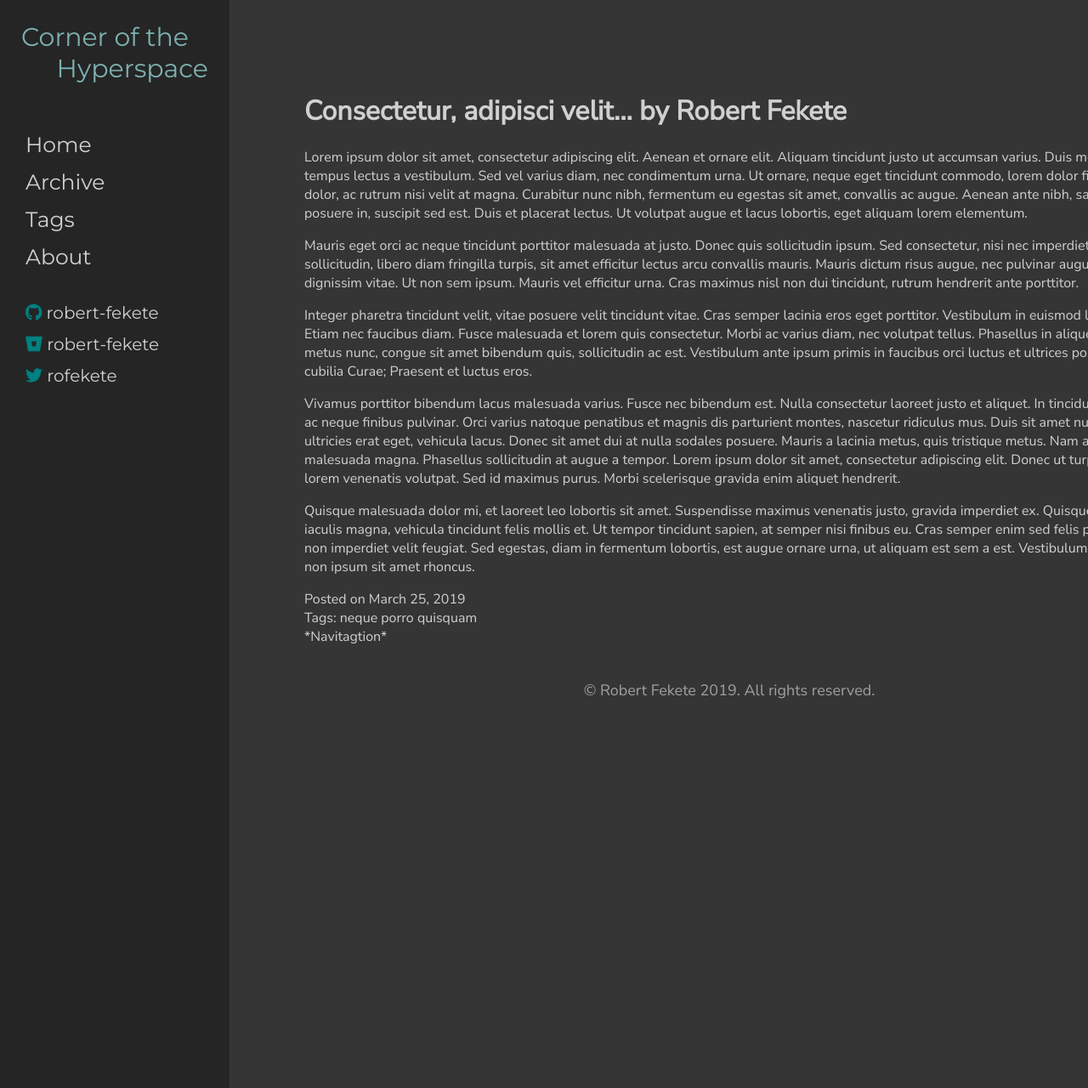
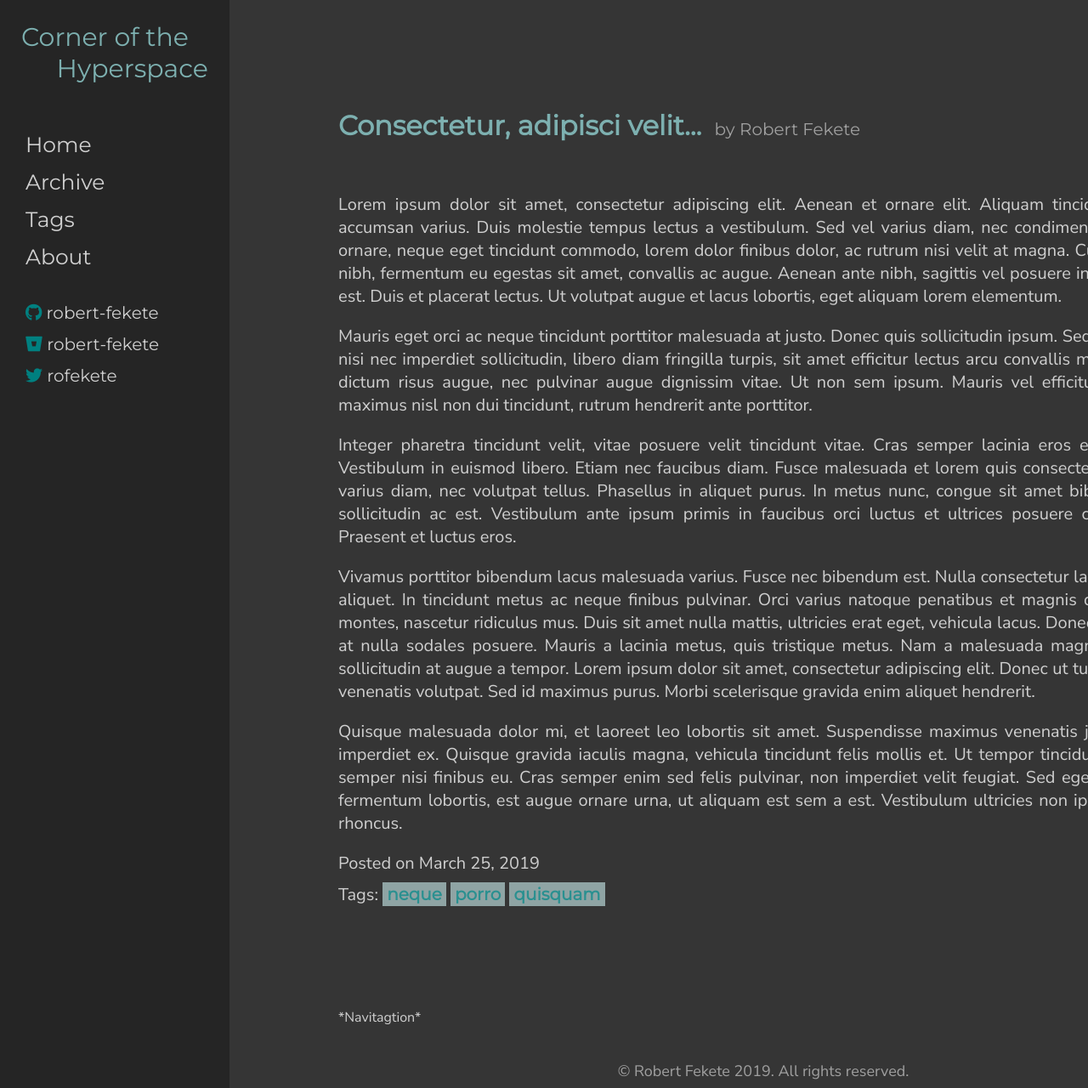
Before and after one commit to robert-fekete/robert-fekete.github.io, a Jekyll site: the page built from _posts/2019-03-25-testpost.md, in a window 1280 px wide and 1280 px high. Shown: the whole window at 85% size. Built offline with Jekyll 4.4.1, drawn with Linux system fonts in a browser that asks for light colours; nearby versions of some CDN libraries.

Commit message:
Styling posts

```diff
--- a/_includes/post.html
+++ b/_includes/post.html
@@ -1,19 +1,19 @@
-<div class="header">
-    <h1 class="title">{{ page.title }}<span class="title-author"> by {{ site.author }}</span></h1>
+<div class="post-header">
+    <span class="post-title">{{ page.title }}</span><span class="post-title-author"> by {{ site.author }}</span>
 </div>
 
-<div class="content">
+<div class="post-content">
     {{ content }}
 </div>
 
 <div class="post-meta">
     <div>Posted on {{ page.date | date: "%B %e, %Y" }}</div>
     {% unless page.tags == empty %}
-    <div>Tags:
+    <div class="post-tags">Tags:
 
         {% assign sorted_tags = (page.tags | sort) %}
         {% for tag in sorted_tags %}
-            <span class="post-tag">{{ tag }}</span>
+            <a href="/tags/#{{ tag }}"><span class="post-tag">{{ tag }}</span></a>
         {% endfor %}
     </div>
     {% endunless %}
--- a/_sass/colors.scss
+++ b/_sass/colors.scss
@@ -18,6 +18,7 @@ $highlight_color2 : rgb(41.6, 144, 144);
 $highlight_color3 : rgb(83.2, 160, 160);
 $highlight_color4 : rgb(124.8, 176, 176);
 $highlight_color5 : rgb(166.4, 192, 192);
+$highlight_color6 : rgba(166.4, 192, 192, 0.8);
 /*<Color x:Key="ThemeColor2">#505050</Color>
 <Color x:Key="ThemeColor1">#404040</Color>
 <Color x:Key="ThemeColor3">#808080</Color>
--- a/_sass/position.scss
+++ b/_sass/position.scss
@@ -1,3 +1,3 @@
 $navbar_width: 270px;
-$content_padding: 80px;
+$content_padding: 120px;
 $content_width: 1000px;
--- /dev/null
+++ b/_sass/posts.scss
@@ -0,0 +1,51 @@
+@import 'fonts';
+@import 'colors';
+@import 'position';
+
+
+.post-header{
+    font-family: $header_font_family;
+    padding-bottom: 40px;
+
+    .post-title{
+        font-size: 2rem;
+        color: $highlight_color4;
+        font-weight: 600;
+        padding-right: 10px;
+    }
+
+    .post-title-author{
+        font-size: 20px;
+        color: $font_fade_color;
+    }
+}
+
+.post-content{
+    font-size: 20px;
+    text-align: justify;
+}
+
+.post-meta{
+    font-size: 20px;
+
+    .post-tags{
+        padding-top: 10px;
+
+        .post-tag{
+
+            font-family: $header_font_family;
+            padding: 2px 5px 2px 5px;
+            background-color: $highlight_color6;
+        }
+
+        a, a:hover, a:link, a:visited{
+            text-decoration: none;
+            color: $highlight_color2;
+            font-weight: 600;
+        }
+    }
+}
+
+.post-pagination{
+    padding-top: $content_padding;
+}
--- a/assets/css/style.scss
+++ b/assets/css/style.scss
@@ -5,3 +5,4 @@
 @import 'index';
 @import 'tags';
 @import 'archive';
+@import 'posts';
--- a/tags.html
+++ b/tags.html
@@ -8,7 +8,7 @@ title: Tags
     {% for tag in site.tags %}
         <li>
             <div class="tags-list-item">
-                <div class="tags-list-title">{{ tag[0] }}</div>
+                <div id="{{ tag[0] }}" class="tags-list-title">{{ tag[0] }}</div>
                 <ul class="tags-list-values">
                     {% for post in tag[1] %}
                         <li><a href="{{ post.url }}">{{ post.title }}</a></li>
```
